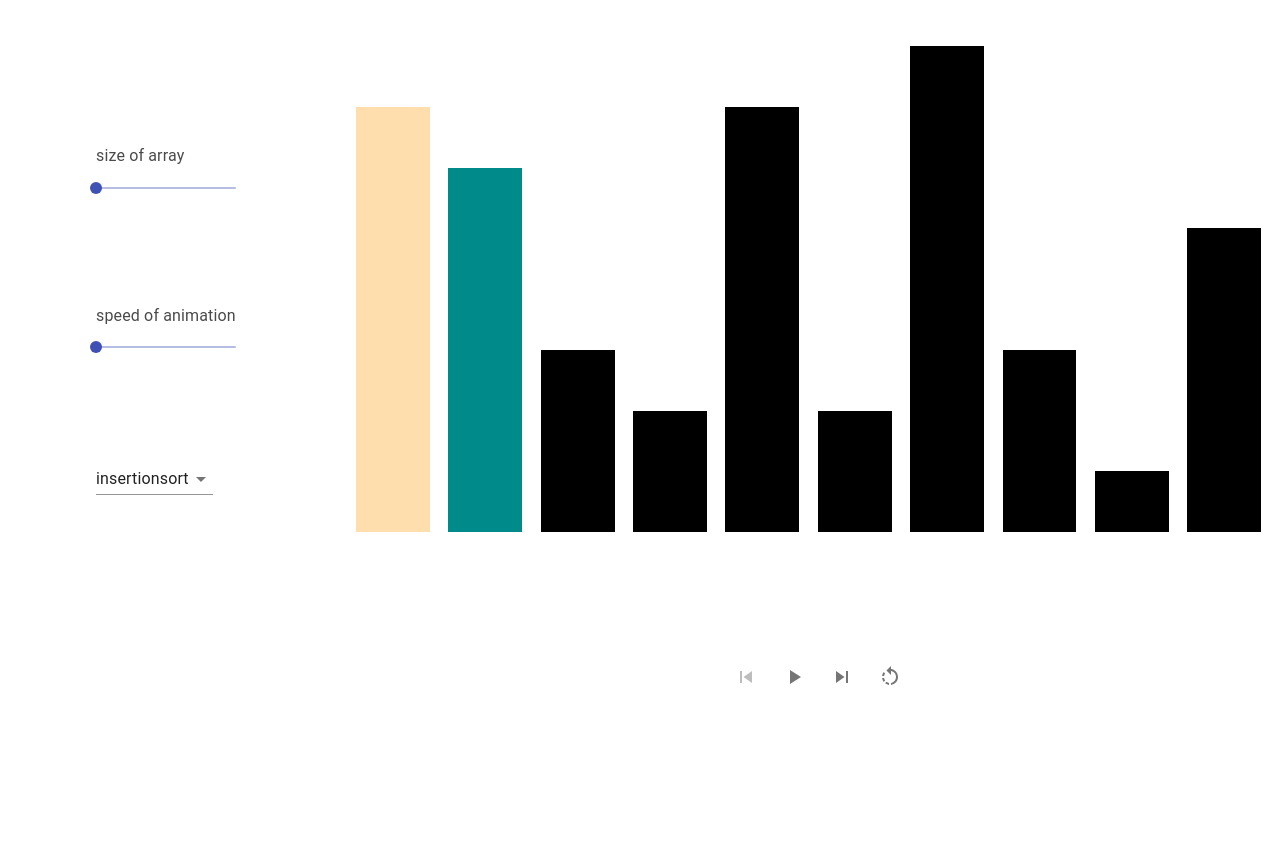
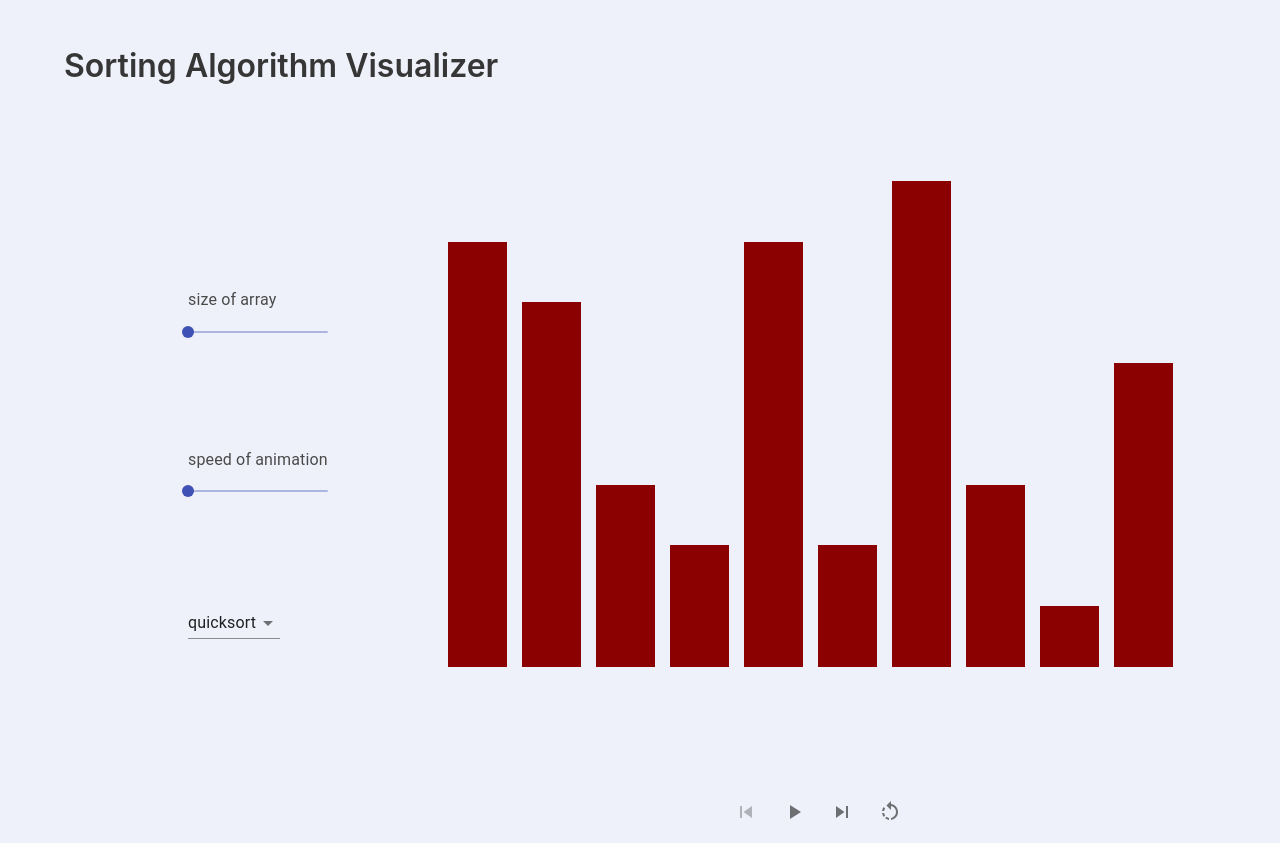
Before and after one commit to belluma/sort_algorithm_visualizer, a React (Create React App) app: page / in a window 1280 px wide. Before the commit the page ends 800 px from the top, so only its background shows below. Built offline with nearby package versions, Linux system fonts and the light colour scheme.

Commit message:
tweaked design

```diff
--- a/public/index.html
+++ b/public/index.html
@@ -1,14 +1,12 @@
 <!DOCTYPE html>
 <html lang="en">
+
 <head>
   <meta charset="utf-8" />
   <link rel="icon" href="%PUBLIC_URL%/favicon.ico" />
   <meta name="viewport" content="width=device-width, initial-scale=1" />
   <meta name="theme-color" content="#000000" />
-    <meta
-      name="description"
-      content="Web site created using create-react-app"
-    />
+  <meta name="sort algorithm visualizer" content="Web site to visualize different sorting algorithms" />
   <link rel="apple-touch-icon" href="%PUBLIC_URL%/logo192.png" />
   <!--
       manifest.json provides metadata used when your web app is installed on a
@@ -24,8 +22,9 @@
       work correctly both with client-side routing and a non-root public URL.
       Learn how to configure a non-root public URL by running `npm run build`.
     -->
-    <title>React App</title>
+  <title>Sorting Algorithm Visualizer</title>
 </head>
+
 <body>
   <noscript>You need to enable JavaScript to run this app.</noscript>
   <div id="root"></div>
@@ -40,4 +39,5 @@
       To create a production bundle, use `npm run build` or `yarn build`.
     -->
 </body>
+
 </html>
--- a/src/App.tsx
+++ b/src/App.tsx
@@ -5,7 +5,7 @@ import Toolbar from "./components/Toolbar/Toolbar";
 import Animation from "./components/Animation/Animation";
 
 import { ChangeEvent } from "react";
-import qSort from "./algorithms/qSort";
+import quickSort from "./algorithms/qSort";
 import mergeSort from "./algorithms/mergeSort";
 import heapSort from "./algorithms/heapsort";
 import bubbleSort from "./algorithms/bubbleSort";
@@ -24,7 +24,7 @@ function App() {
     speed: 1,
     step: 0,
     algorithms: [
-      { name: "quicksort", selected: false, getAnimation: qSort },
+      { name: "quicksort", selected: true, getAnimation: quickSort },
       {
         name: "mergesort",
         selected: false,
@@ -32,9 +32,9 @@ function App() {
       },
       { name: "heapsort", selected: false, getAnimation: heapSort },
       { name: "bubblesort", selected: false, getAnimation: bubbleSort },
-      { name: "insertionsort", selected: true, getAnimation: insertionSort },
+      { name: "insertionsort", selected: false, getAnimation: insertionSort },
     ],
-    selectedAlgorithm: insertionSort,
+    selectedAlgorithm: quickSort,
     play: false,
   });
   useEffect(() => {
@@ -120,7 +120,15 @@ function App() {
       );
   };
   return (
-    <div className="columns is-mobile">
+    <section className="hero is-fullheight has-background-link-light">
+      <div className="hero-head">
+        <div className="container pt-6">
+          <p className="title">Sorting Algorithm Visualizer</p>
+        </div>
+      </div>
+      <div className="hero-body">
+        <div className="container is-fluid">
+          <div className="columns is-mobile m-0 p-0">
             <div className="column is-narrow">
               <Toolbar
                 changeArrayLength={changeArrayLength}
@@ -133,6 +141,9 @@ function App() {
             </div>
             <div className="column">{animation()}</div>
           </div>
+        </div>
+      </div>
+    </section>
   );
 }
 
--- a/src/components/Animation/Animation.tsx
+++ b/src/components/Animation/Animation.tsx
@@ -44,11 +44,11 @@ const Animation = (props: Props) => {
         ? false
         : index >= props.step.border && index <= props.step.index;
     return isNew(index)
-      ? "red"
+      ? "darkred"
       : isPivot(index)
       ? "blue"
       : isLesser(index)
-      ? "darkcyan"
+      ? "darkblue"
       : isGreater(index)
       ? "navajowhite"
       : "black";
@@ -57,7 +57,7 @@ const Animation = (props: Props) => {
     return isNew(index)
       ? "red"
       : isLeft(index)
-      ? "darkcyan"
+      ? "darkblue"
       : isRight(index)
       ? "navajowhite"
       : "black";
@@ -74,7 +74,7 @@ const Animation = (props: Props) => {
       : getsMovedForwardInHeap(index)
       ? "navajowhite"
       : getsMovedBackwardInHeap(index)
-      ? "darkcyan"
+      ? "darkblue"
       : "gold";
   }
 
```
Lines whose indentation alone changed are shown as unchanged.
